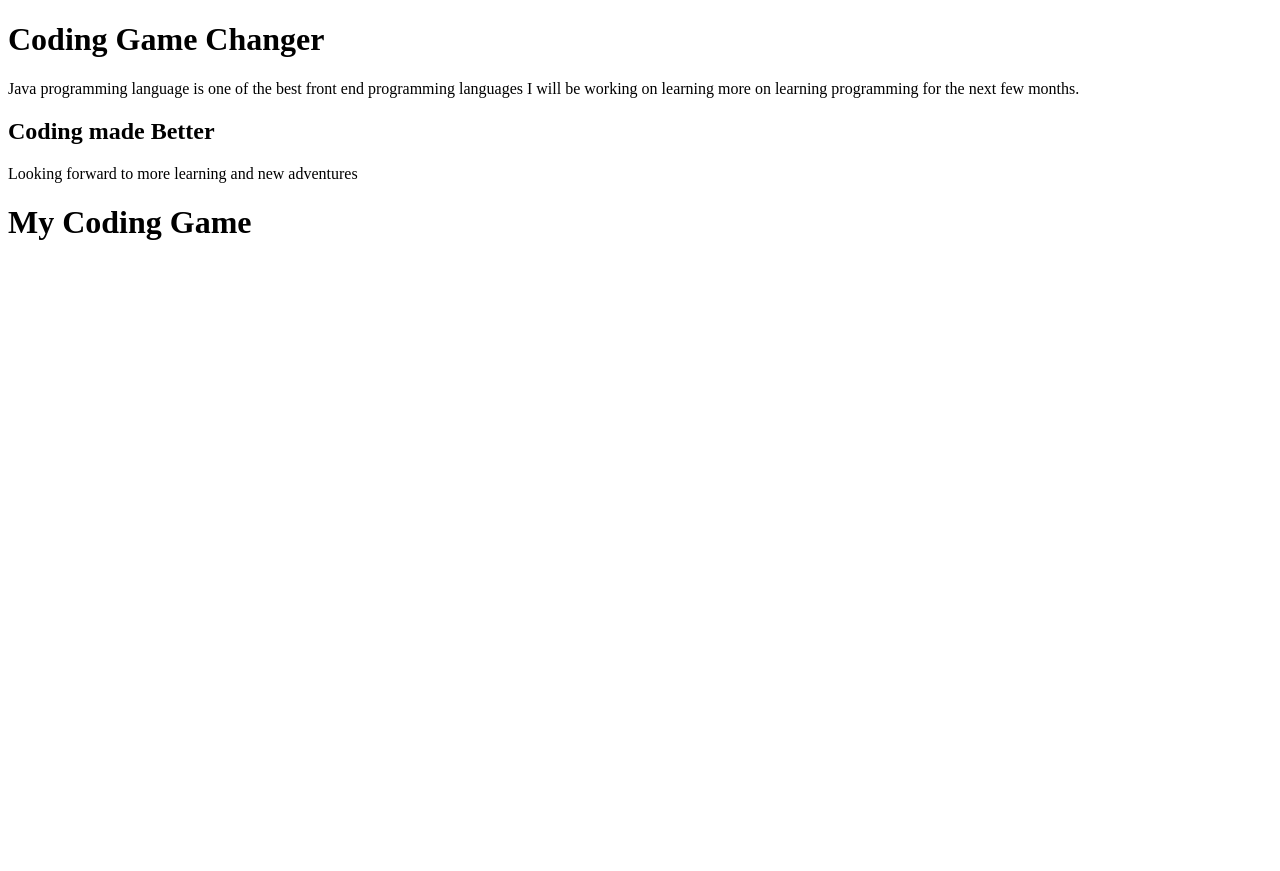
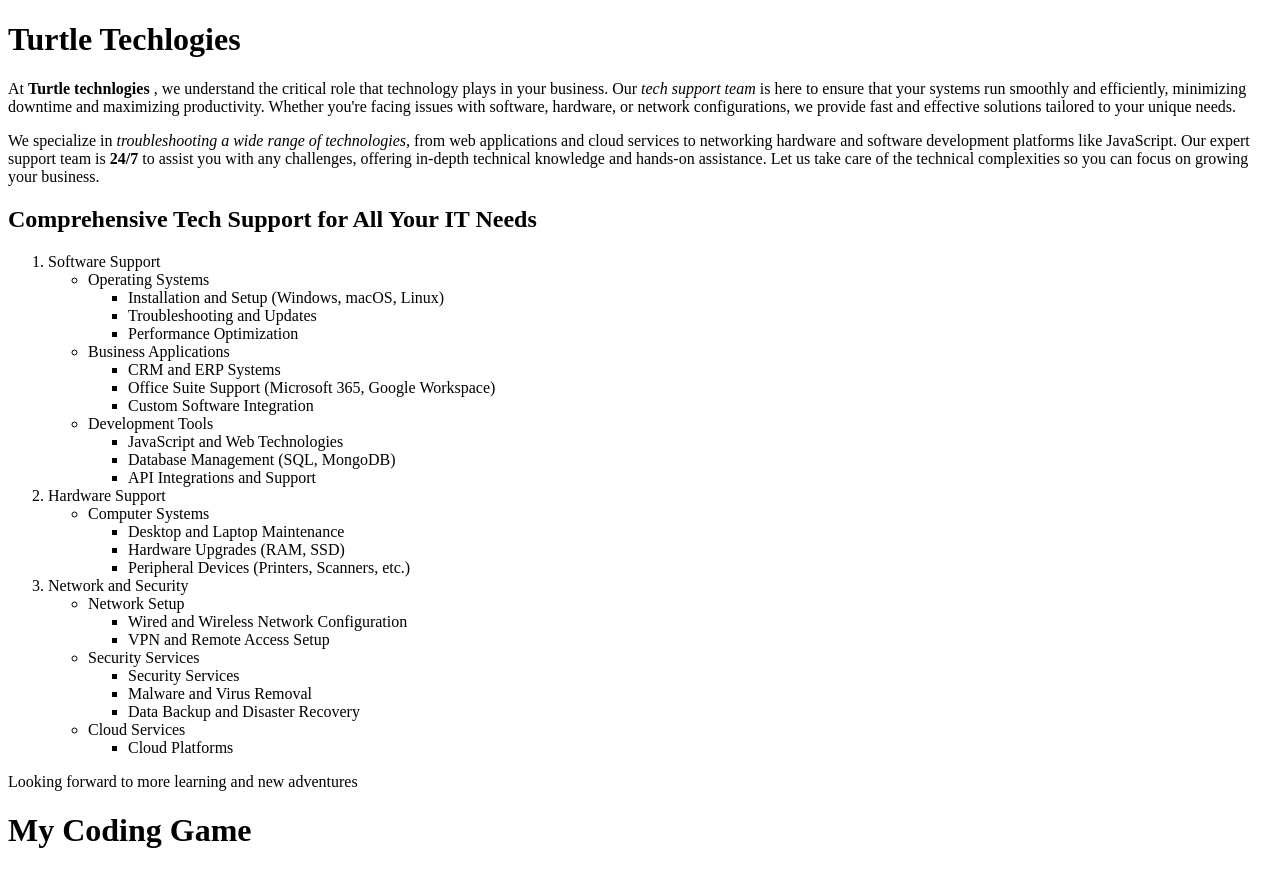
Before and after one commit to njogo/Javascript-Learning-, a plain HTML site: page index.html in a window 1280 px wide. Before the commit the page ends 800 px from the top, so only its background shows below. Drawn offline with Linux system fonts and the light colour scheme.

Commit message:
Additional Tech Support columns

```diff
--- a/index.html
+++ b/index.html
@@ -6,12 +6,77 @@
   <title>Wilson Code</title>
 </head>
 <body>
-  <h1>Coding Game Changer</h1>
+  <h1>Turtle Techlogies</h1>
 
-  <p>Java programming language is one of the best front end programming languages
-    I will be working on learning more on learning programming for the next few months.
+  <p> At <strong>Turtle technlogies </strong>, we understand the critical role that technology plays in your business.
+     Our <em>tech support team</em>  is here to ensure that your systems run smoothly and efficiently, minimizing downtime and maximizing productivity.
+     Whether you're facing issues with software, hardware, or network configurations, we provide fast and effective solutions tailored to your unique needs.
 
-  <h2>Coding made Better</h2>
+    </p>
+    <p>We specialize in <em>troubleshooting a wide range of technologies,</em> from web applications and cloud services to networking hardware and software development platforms like JavaScript.
+      Our expert support team is <strong> 24/7</strong> to assist you with any challenges, offering in-depth technical knowledge and hands-on assistance.
+      Let us take care of the technical complexities so you can focus on growing your business.</p>
+
+  <h2>Comprehensive Tech Support for All Your IT Needs</h2>
+
+  <ol>
+    <li> Software Support</li>
+    <ul>
+      <li>Operating Systems</li>
+       <ul>
+       <li>Installation and Setup (Windows, macOS, Linux)</li>
+       <li>Troubleshooting and Updates</li>
+       <li>Performance Optimization</li>
+       </ul>
+      <li>Business Applications</li>
+       <ul>
+         <li>CRM and ERP Systems</li>
+         <li>Office Suite Support (Microsoft 365, Google Workspace)</li>
+         <li>Custom Software Integration</li>
+       </ul>
+      <li>Development Tools</li>
+        <ul>
+         <li>JavaScript and Web Technologies</li>
+         <li>Database Management (SQL, MongoDB)</li>
+          <li>API Integrations and Support</li>
+        </ul>
+      </ul>
+       </ul>
+    </ul>
+<!-- Here's the starting Tag for Ol and Li for sedond colmn numbers-->
+   <li>Hardware Support</li>
+     <ul>
+       <li>Computer Systems</li>
+     <!--Satrting tag for li-->
+      <ul>
+        <li>Desktop and Laptop Maintenance</li>
+        <li>Hardware Upgrades (RAM, SSD)</li>
+        <li>Peripheral Devices (Printers, Scanners, etc.)</li>
+      </ul>
+      </ul>
+     </ul>
+
+  <!--Start of another Column 3 support things-->
+  <li>Network and Security</li>
+   <ul>
+    <li>Network Setup</li>
+     <ul>
+      <li>Wired and Wireless Network Configuration</li>
+      <li>VPN and Remote Access Setup</li>
+     </ul>
+     <li>Security Services
+       <ul>
+        <li>Security Services</li>
+        <li>Malware and Virus Removal</li>
+        <li>Data Backup and Disaster Recovery</li>
+       </ul>
+       <li>Cloud Services</li>
+         <ul>
+           <li>Cloud Platforms</li>
+         </ul>
+     </li>
+   </ul>
+  </ol>
    <p>Looking forward to more learning and new adventures</p>
   <h1>My Coding Game</h1>
 </body>
```
